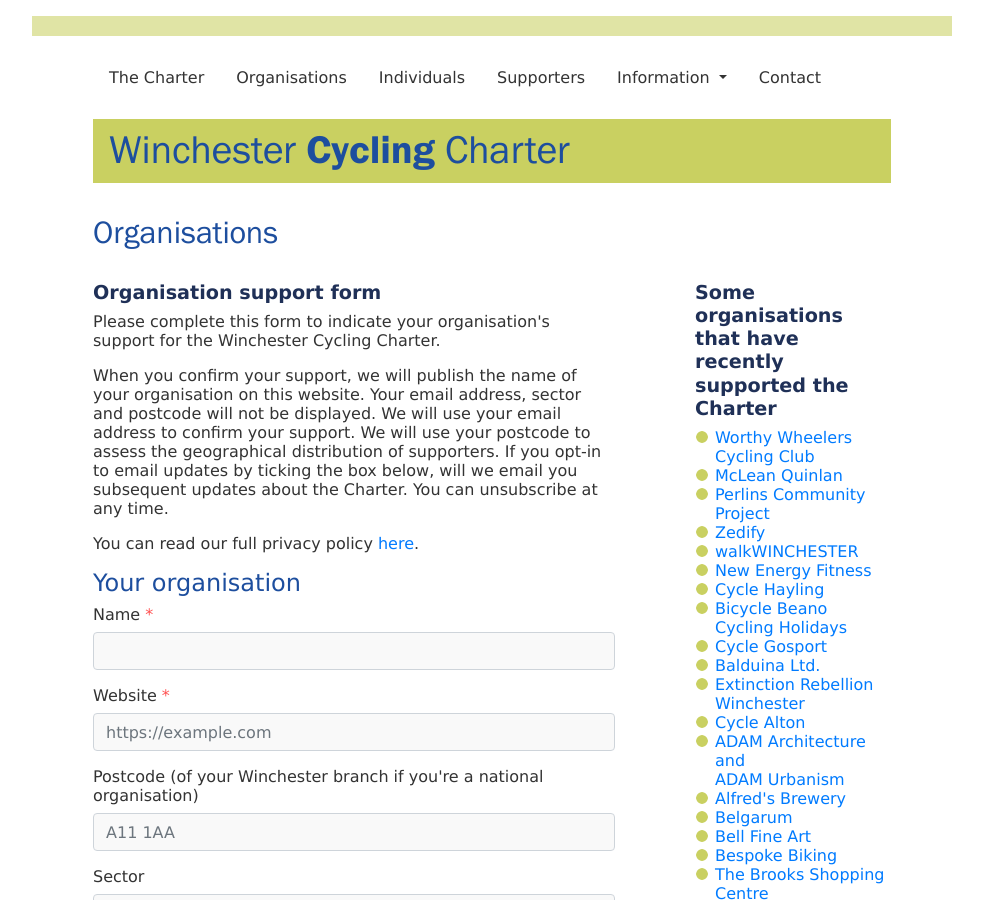
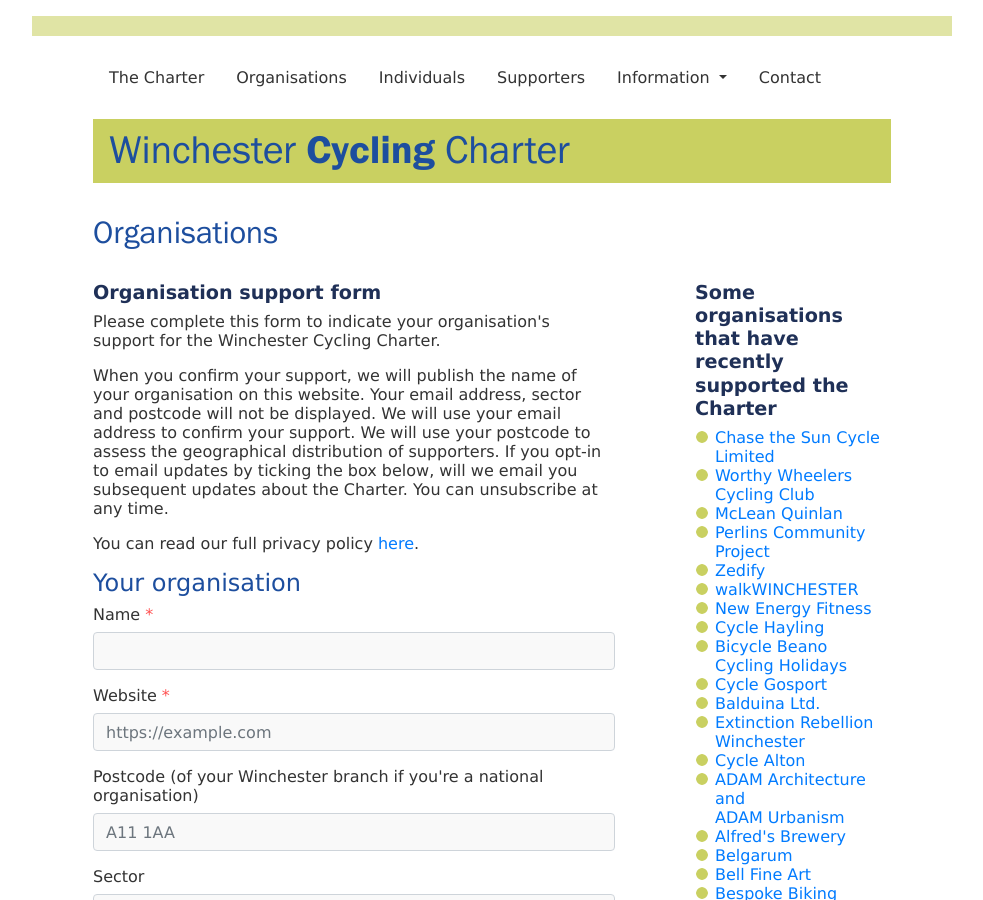
Before and after one commit to winchestercyclingcharter/winchestercyclingcharter.github.io, a Jekyll site: the page built from org-page.md, in a window 1280 px wide and 900 px high. Shown: the whole window, without its empty margins (148-1131 px from the left). Built offline with Jekyll 4.4.1, drawn with Linux system fonts in a browser that asks for light colours; nearby versions of some CDN libraries.

Commit message:
Update orgs.yml

```diff
--- a/_data/orgs.yml
+++ b/_data/orgs.yml
@@ -29,6 +29,7 @@ orgs:
 - { title: New Energy Fitness , website: 'https://www.newenergyfitness.co.uk/', logo: 'new-energy-fitness-250.png', founding: false, dt: 20210220-164726-326615 }
 - { title: McLean Quinlan, website: 'https://mcleanquinlan.com', logo: 'mclean-quinlan-250.png', founding: false, dt: 20210222-155022-822168 }
 - { title: Worthy Wheelers Cycling Club, website: 'https://www.worthywheelers.cc/', logo: 'wwheelers-250.png', founding: false, dt: 20210222-214553-643883 }
+- { title: Chase the Sun Cycle Limited , website: 'https://www.chasethesun.org/', logo: 'chasethesun-250.png', founding: false, dt: 20210222-234334-124053 }
 - { title: Perlins Community Project, website: 'https://www.perlinscommunityproject.co.uk', logo: '#', founding: false, dt: 20210221-202457-823360 }
 - { title: Cycle Gosport, website: 'https://www.facebook.com/CycleGosport', logo: '#', founding: false, dt: 20210218-202016-587499 }
 - { title: Balduina Ltd. , website: 'https://www.balduina.co.uk', logo: '#', founding: false, dt: 20210218-191233-195718 }
```
